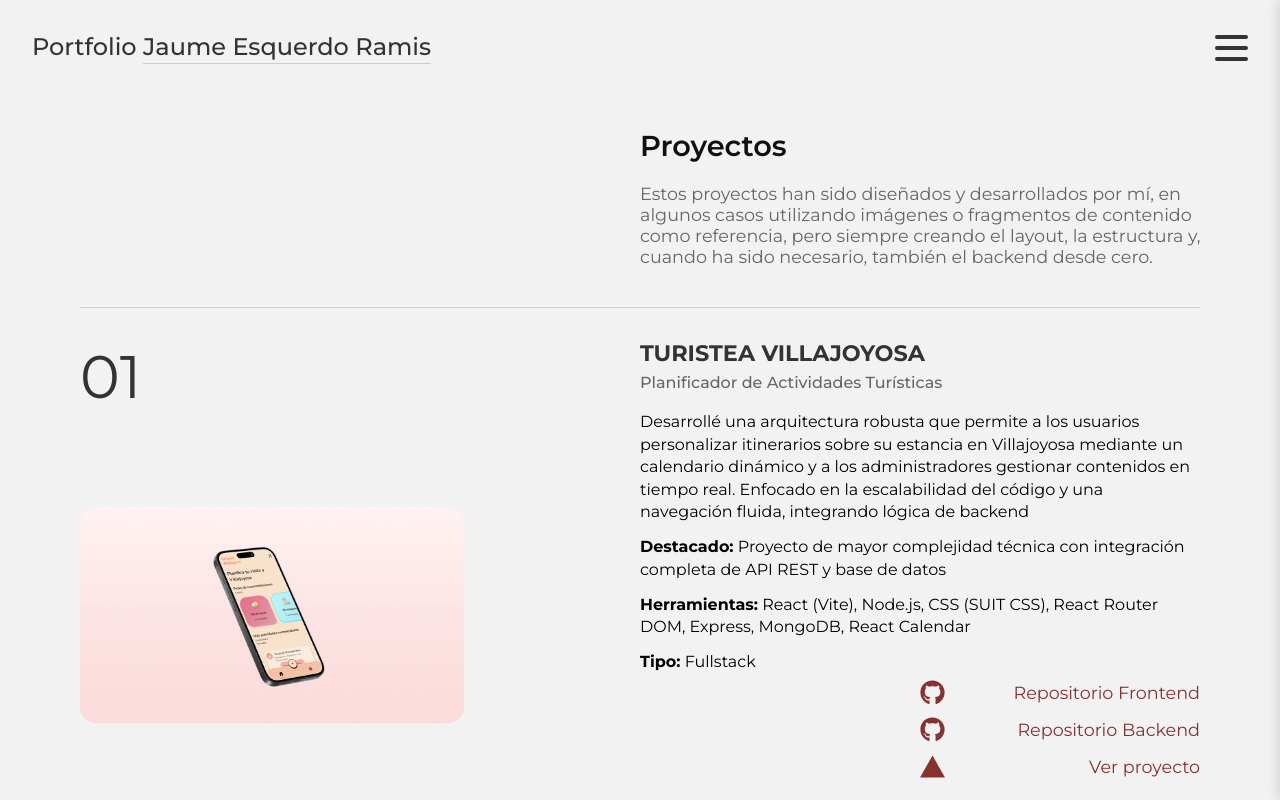
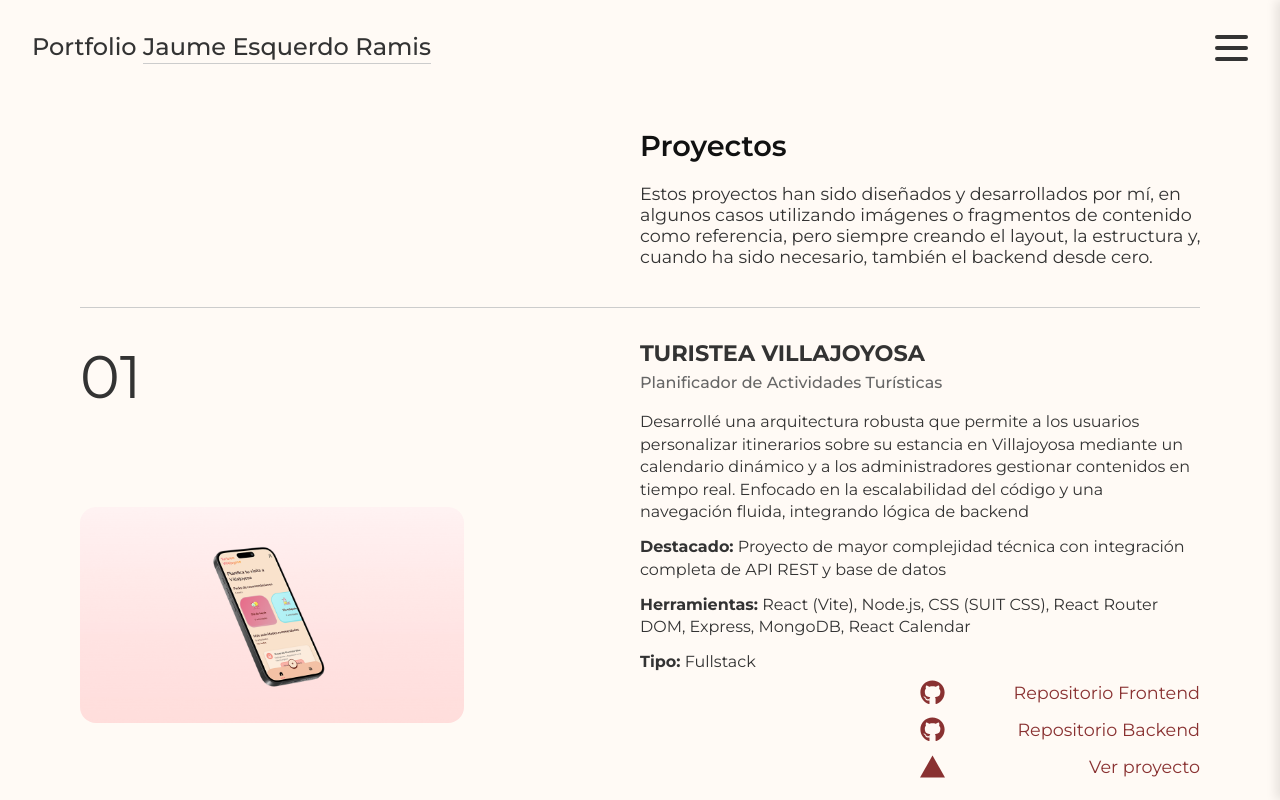
Before and after one commit to JaumeEsquerdo/portfolio-personal, a React (Vite) app in the folder portfolio-jaume/: page /proyectos in a window 1280 px wide. Shown: the top 800 px of the page. Built offline with nearby package versions, Linux system fonts and the light colour scheme; a web font is replaced by a local one.

Commit message:
cambiar color textos de proyectos

```diff
--- a/portfolio-jaume/src/css/index.css
+++ b/portfolio-jaume/src/css/index.css
@@ -18,7 +18,7 @@
 } */
 
 :root {
-  --bg-sections: #f2f2f2;
+  --bg-sections: #fffaf5;
   --color-a-hover: #7e4545;
   --color-a: #893131;
   --color-main-bg: #ece7e1;
--- a/portfolio-jaume/src/css/proyectos.css
+++ b/portfolio-jaume/src/css/proyectos.css
@@ -28,7 +28,7 @@
 
 .Proyectos-h3 {
   font-weight: 400;
-  color: var(--color-text-sec);
+  color: var(--color-text);
   font-size: 1.1rem;
   max-width: 60ch;
   /* maximo 60 caracteres */
@@ -163,7 +163,7 @@
   /* espacio entre líneas */
   line-height: 1.4;
   font-size: 1rem;
-  color: var(--color-title-sec);
+  color: var(--color-text);
 }
 
 /* .Proyecto-texto--primero {
@@ -188,7 +188,7 @@
   font-weight: 500;
   margin-top: 0.4rem;
   margin-bottom: 0.8rem;
-  color: #666;
+  color: var(--color-text-sec);
 }
 
 .Proyecto-a {
```
